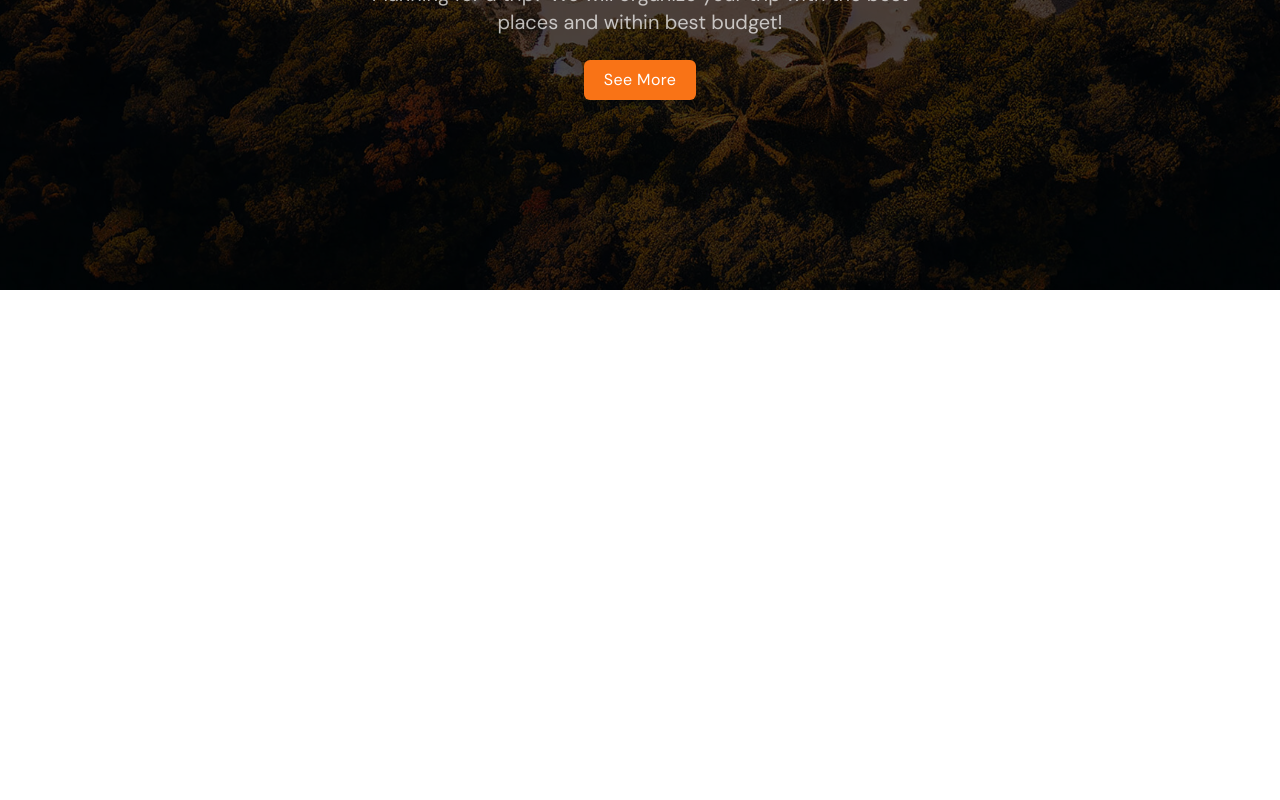
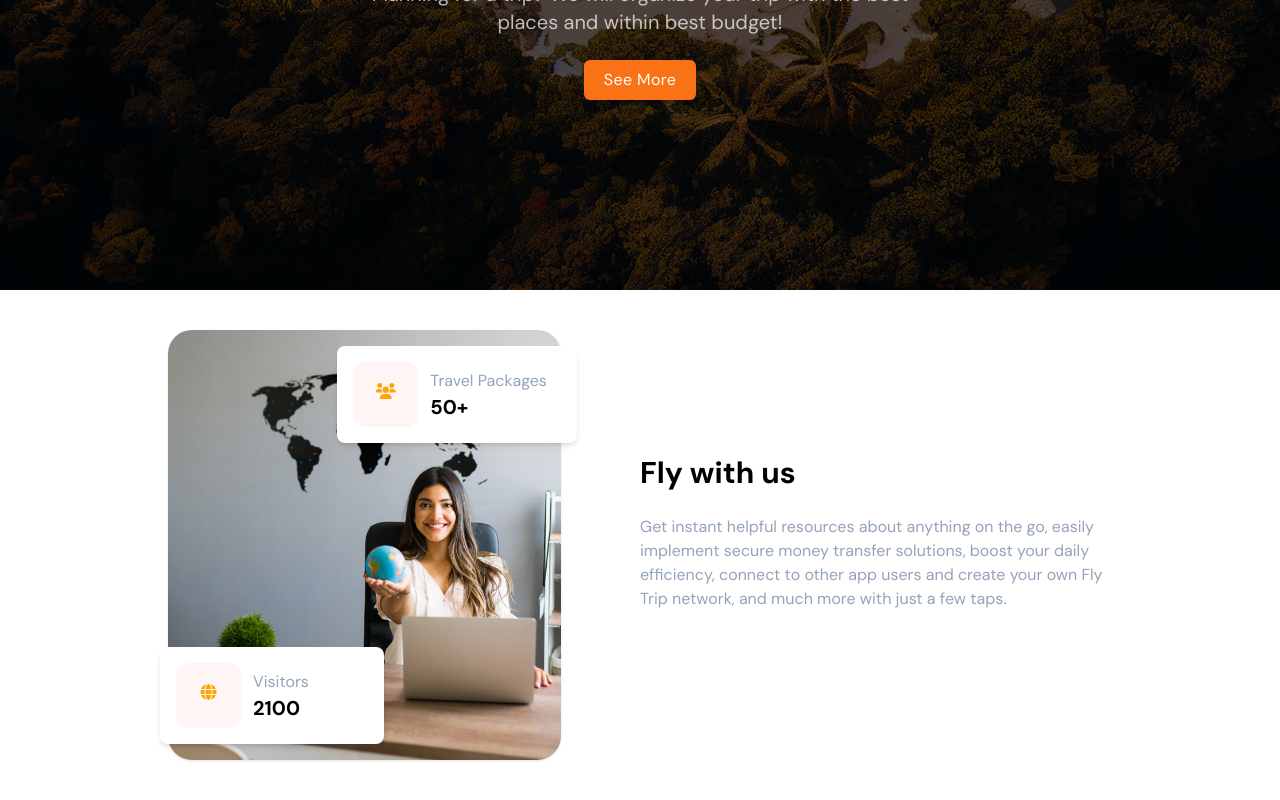
Before and after one commit to Asadbek-i2max/fly-tour, a React (Vite) app: page / in a window 1280 px wide. Shown: the part 510-1310 px from the top of the page. Before the commit the page ends 800 px from the top, so only its background shows below. Built offline with nearby package versions, Linux system fonts and the light colour scheme.

Commit message:
Fly Card UI

```diff
--- /dev/null
+++ b/src/components/FlyCard.jsx
@@ -0,0 +1,46 @@
+const FlyCard = () => {
+    return (
+      <section className="w-full flex items-center py-10">
+        <div className="max-w-screen-lg mx-auto flex flex-col md:flex-row items-center justify-between px-5 md:px-10">
+          <div className="w-full md:w-5/12 relative mb-6 md:mb-0">
+            <img
+              src="/src/assets/images/intro.jpeg"
+              className="mx-auto rounded-3xl shadow dark:shadow-gray-700 object-contain object-cover w-full h-80 md:h-[430px]"
+              alt="Intro"
+            />
+            <div className="absolute flex items-center bottom-1 -left-5 p-4 rounded-lg shadow-md dark:shadow-gray-900 bg-white dark:bg-slate-900 w-56 m-3">
+              <div className="flex items-center justify-center h-[65px] min-w-[65px] bg-red-500/5 text-red-500 text-center rounded-xl me-3">
+                <i className="fa-solid fa-globe size-6" style={{ color: '#FFA500' }}></i>
+              </div>
+              <div className="flex-1">
+                <span className="text-slate-400">Visitors</span>
+                <p className="text-xl font-bold">
+                  <span className="counter-value" data-target="4589">2100</span>
+                </p>
+              </div>
+            </div>
+            <div className="absolute flex items-center top-1 -right-7 p-4 rounded-lg shadow-md dark:shadow-gray-900 bg-white dark:bg-slate-900 w-60 m-3">
+              <div className="flex items-center justify-center h-[65px] min-w-[65px] bg-red-500/5 text-red-500 text-center rounded-xl me-3">
+                <i className="fa-solid fa-users size-6" style={{ color: '#FFA500' }}></i>
+              </div>
+              <div className="flex-1">
+                <span className="text-slate-400">Travel Packages</span>
+                <p className="text-xl font-bold">
+                  <span className="counter-value" data-target="50">50</span>+
+                </p>
+              </div>
+            </div>
+          </div>
+
+          <div className="w-full md:w-6/12">
+            <h2 className="text-3xl font-bold">Fly with us</h2>
+            <div className="mt-6 text-slate-400 max-w-xl mb-6">
+              Get instant helpful resources about anything on the go, easily implement secure money transfer solutions, boost your daily efficiency, connect to other app users and create your own Fly Trip network, and much more with just a few taps.
+            </div>
+          </div>
+        </div>
+      </section>
+    );
+  };
+
+  export default FlyCard;
--- a/src/pages/Main.jsx
+++ b/src/pages/Main.jsx
@@ -1,6 +1,7 @@
 import InfoBar from '../components/InfoBar';
 import Navbar from '../components/Navbar';
 import Hero from '../components/Hero';
+import FlyCard from '../components/FlyCard';
 
 function Main() {
   return (
@@ -8,6 +9,7 @@ function Main() {
       <InfoBar />
       <Navbar />
       <Hero />
+      <FlyCard />
     </div>
   );
 }
```
Also changed, not shown: src/assets/images/intro.jpeg (added).
